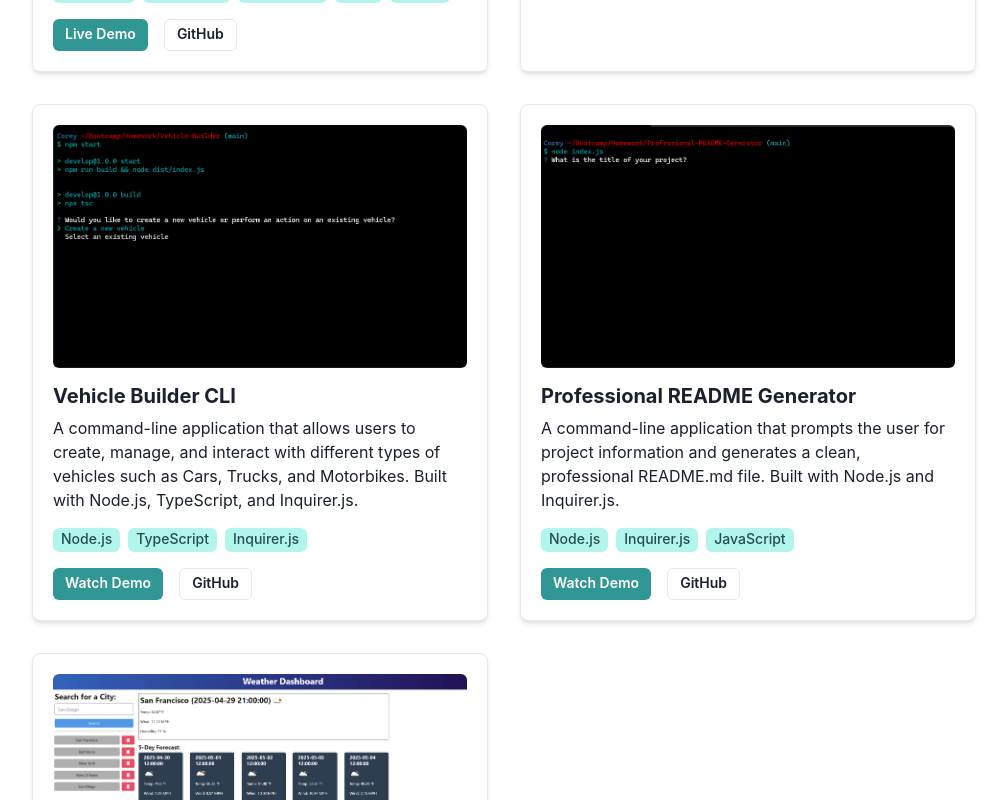
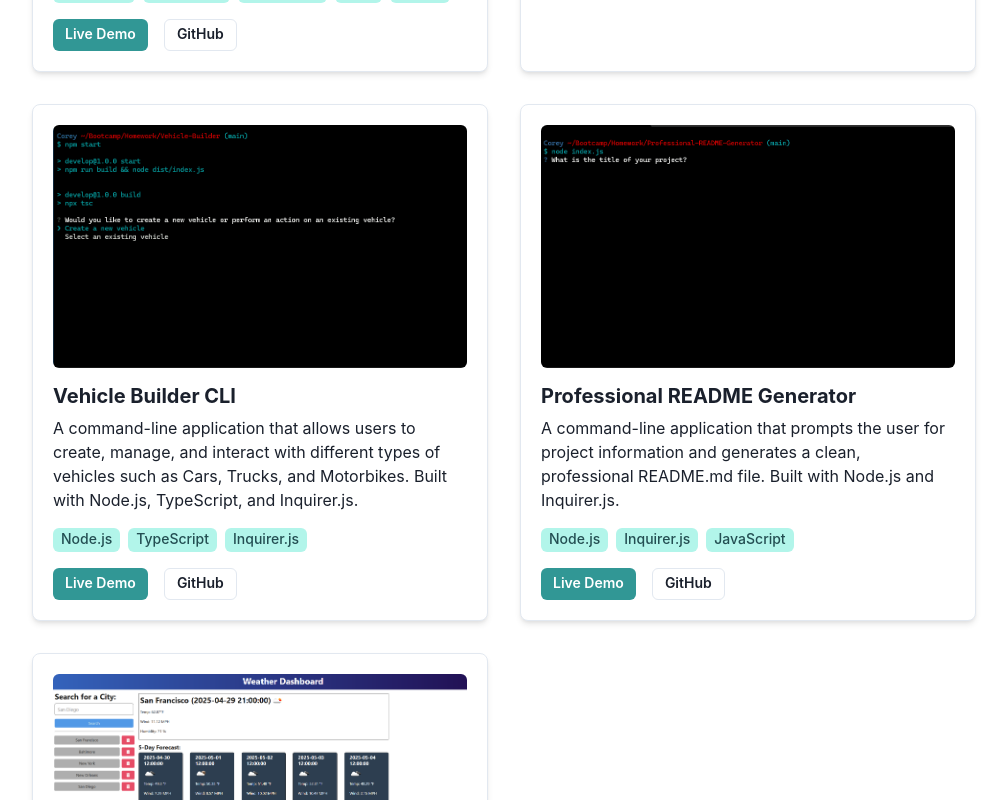
Before and after one commit to cpars/Portfolio, a React (Vite) app: page /projects in a window 1280 px wide. Shown: the part 1145-1945 px from the top of the page, without its empty margins (136-1143 px from the left). Built offline with nearby package versions, Linux system fonts and the light colour scheme.

Commit message:
Added project card animation

```diff
--- a/src/components/ProjectCard.tsx
+++ b/src/components/ProjectCard.tsx
@@ -1,3 +1,4 @@
+// src/components/ProjectCard.tsx
 import {
   Box,
   Heading,
@@ -9,7 +10,12 @@ import {
   HStack,
   Button,
 } from "@chakra-ui/react";
-import VideoModal from "./VideoModal";
+import { motion } from "framer-motion"; // 🌀 Import motion
+
+import VideoModal from "./VideoModal"; // keeping your video modal support
+
+// Make a motion wrapper around Box
+const MotionBox = motion(Box);
 
 type ProjectCardProps = {
   title: string;
@@ -18,7 +24,7 @@ type ProjectCardProps = {
   image?: string;
   demoLink?: string;
   githubLink?: string;
-  testLink?: string;
+  testLink?: string; // Optional test link
 };
 
 const ProjectCard = ({
@@ -31,7 +37,7 @@ const ProjectCard = ({
   testLink,
 }: ProjectCardProps) => {
   return (
-    <Box
+    <MotionBox
       borderWidth="1px"
       borderRadius="lg"
       overflow="hidden"
@@ -39,7 +45,16 @@ const ProjectCard = ({
       bg="white"
       _dark={{ bg: "gray.800" }}
       boxShadow="md"
+      initial={{ opacity: 0, y: 30 }}
+      whileInView={{ opacity: 1, y: 0 }}
+      viewport={{ once: true, amount: 0.3 }}
+      transition={{ duration: 0.6 }}
+      whileHover={{
+        scale: 1.03,
+        boxShadow: "0px 8px 25px rgba(0, 255, 255, 0.2)",
+      }}
     >
+      {/* Optional image */}
       {image && (
         <Image
           src={image}
@@ -55,6 +70,7 @@ const ProjectCard = ({
 
       <Text mb={4}>{description}</Text>
 
+      {/* Tech stack tags */}
       <HStack spacing={2} mb={4} wrap="wrap">
         {tech.map((item) => (
           <Tag key={item} colorScheme="teal">
@@ -63,15 +79,9 @@ const ProjectCard = ({
         ))}
       </HStack>
 
+      {/* Action buttons */}
       <Stack direction="row" spacing={4}>
-        {/* Demo Link (Primary) */}
-        {demoLink && demoLink.includes("youtu.be") ? (
-          <VideoModal
-            videoUrl={demoLink.replace("watch?v=", "embed/")}
-            buttonLabel="Watch Demo"
-          />
-        ) : (
-          demoLink && (
+        {demoLink && (
           <Button
             as={Link}
             href={demoLink}
@@ -81,10 +91,7 @@ const ProjectCard = ({
           >
             Live Demo
           </Button>
-          )
         )}
-
-        {/* GitHub Link */}
         {githubLink && (
           <Button
             as={Link}
@@ -96,12 +103,10 @@ const ProjectCard = ({
             GitHub
           </Button>
         )}
-
-        {/* Test Link (Secondary) */}
-        {testLink && testLink.includes("youtu.be") ? (
+        {testLink && testLink.includes("youtu") ? (
           <VideoModal
             videoUrl={testLink.replace("watch?v=", "embed/")}
-            buttonLabel="Cypress Demo"
+            buttonLabel="Watch Demo"
           />
         ) : (
           testLink && (
@@ -112,12 +117,12 @@ const ProjectCard = ({
               variant="outline"
               size="sm"
             >
-              Test Demo
+              Cypress Demo
             </Button>
           )
         )}
       </Stack>
-    </Box>
+    </MotionBox>
   );
 };
 
```
Lines whose indentation alone changed are shown as unchanged.
